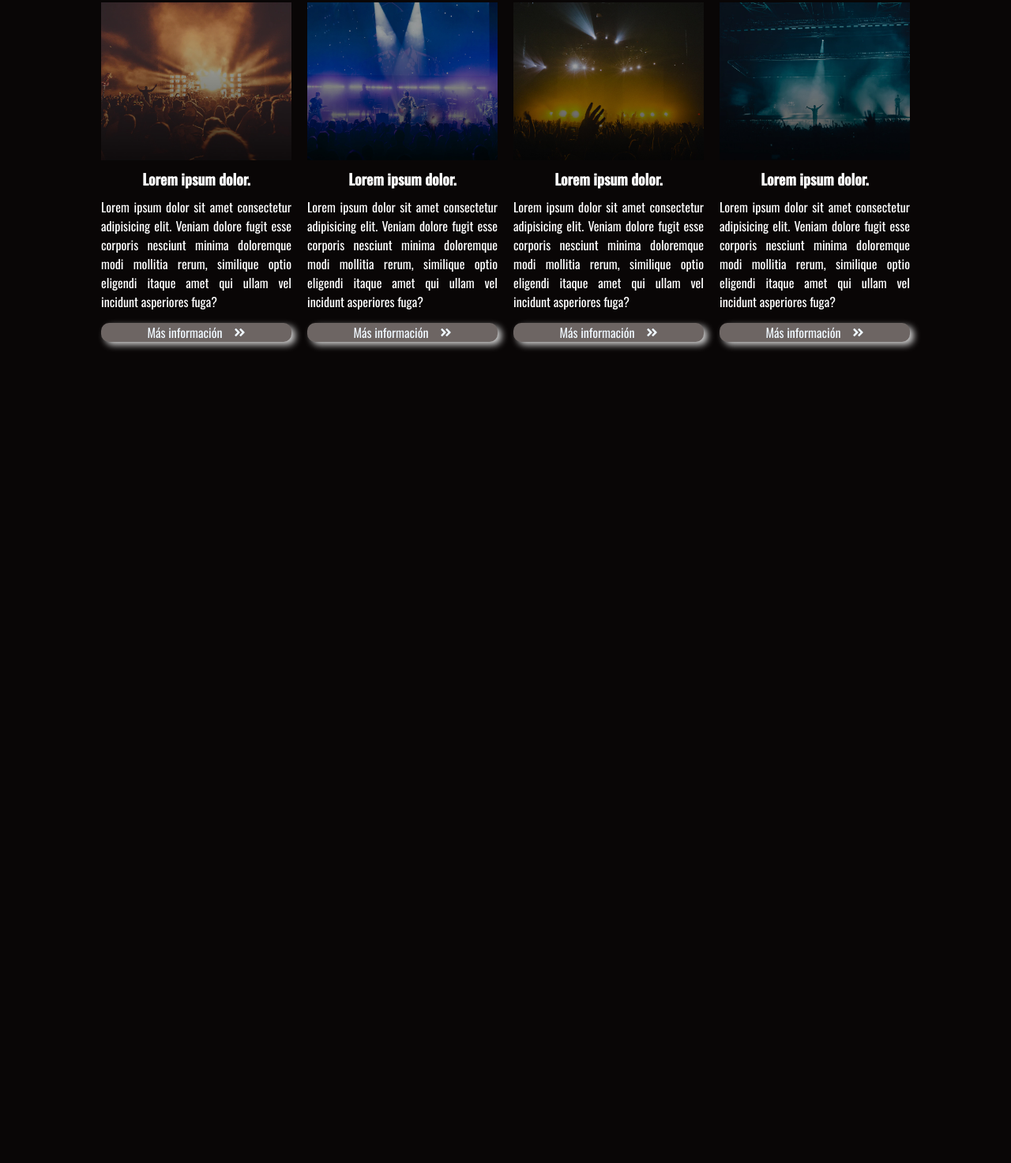
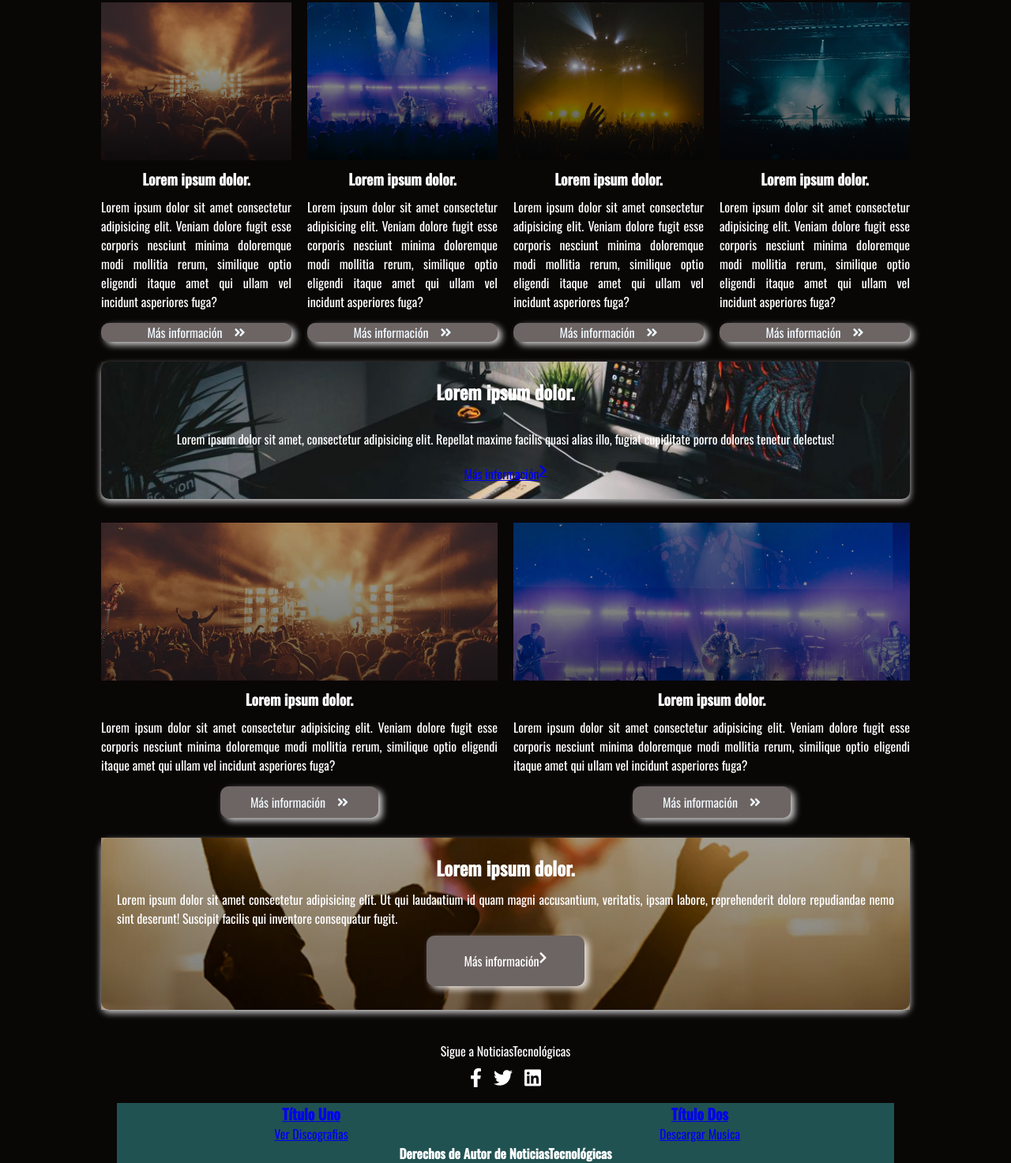
Before and after one commit to JoshRojasC/Proyecto-NoticiasTecnologicas, a plain HTML site: page Index.html in a window 1280 px wide. Shown: the part 442-1915 px from the top of the page at 79% size. Before the commit the page ends 890 px from the top, so only its background shows below. Drawn offline with nearby package versions, Linux system fonts and the light colour scheme.

Commit message:
Feat: Entregable 2

```diff
--- a/CSS/Styles.css
+++ b/CSS/Styles.css
@@ -72,7 +72,8 @@ html {
 }
 
 
-.cabecera {
+.cabecera,
+banner-tarjetas-uno {
     display: grid;
     gap: 20px;
     width: 100%;
@@ -185,6 +186,173 @@ p {
 
 }
 
+.banner-tarjetas-uno {
+    display: grid;
+    gap: 20px;
+    width: 100%;
+    /* Nuevo estilo para el ancho del contenedor */
+    margin: 0 auto;
+    /* Centra el contenedor horizontalmente */
+    margin-top: 10px;
+    margin-bottom: 10px;
+    padding: 20px;
+    border-radius: 10px;
+    box-shadow: 0 4px 8px rgba(255, 255, 255, 0.8);
+    position: relative;
+}
+
+.imagen_central {
+    position: absolute;
+    top: 0;
+    left: 0;
+    width: 100%;
+    height: 100%;
+    /* esto es para cubrir el contenedor */
+    object-fit: cover;
+    /* esto es para cubrir que la imagen quede por detras del contenido */
+    z-index: -1;
+}
+
+.banner-tarjetas-uno h2,
+p,
+a {
+    display: flex;
+    justify-content: center;
+    text-align: justify;
+}
+
+.tarjetas-noticias_central {
+    display: grid;
+    grid-template-columns: repeat(2, 1fr);
+    justify-content: end;
+    width: 100%;
+    margin-top: 30px;
+    margin-right: 15px;
+    gap: 20px;
+}
+
+.imagen_targetas_central {
+    display: flex;
+    justify-content: space-between;
+    width: 100%;
+    height: 200px;
+    position: relative;
+    object-fit: cover;
+}
+
+.tarjetas-noticias_central a {
+    display: flex;
+    align-content: center;
+}
+
+
+.banner-tarjetas-dos {
+    display: grid;
+    gap: 20px;
+    width: 100%;
+    /* Nuevo estilo para el ancho del contenedor */
+    margin: 0 auto;
+    /* Centra el contenedor horizontalmente */
+    margin-top: 10px;
+    margin-bottom: 10px;
+    padding: 20px;
+    border-radius: 10px;
+    box-shadow: 0 4px 8px rgba(255, 255, 255, 0.8);
+    position: relative;
+}
+
+.imagen_baner2 {
+    position: absolute;
+    top: 0;
+    left: 0;
+    width: 100%;
+    height: 100%;
+    /* esto es para cubrir el contenedor */
+    object-fit: cover;
+    /* esto es para cubrir que la imagen quede por detras del contenido */
+    z-index: -1;
+
+}
+
+.banner-tarjetas-dos h2,
+p,
+a {
+    display: flex;
+    justify-content: center;
+    text-align: justify;
+
+}
+
+.boton-tagetas-doble {
+    height: 10px;
+    width: 200px;
+    margin: 0 auto;
+    margin-top: 10px;
+    margin-bottom: 10px;
+    text-decoration: none;
+    color: #ffffff;
+    padding: 20px;
+    background-color: #6D6563;
+    border-radius: 10px;
+    box-shadow: 5px 4px 8px rgba(255, 255, 255, 0.8);
+}
+
+.boton_targetas2 {
+    margin: 0 auto;
+    width: 200px;
+    margin-top: 10px;
+    margin-bottom: 10px;
+    text-decoration: none;
+    color: #ffffff;
+    padding: 20px;
+    background-color: #6D6563;
+    border-radius: 10px;
+    box-shadow: 5px 4px 8px rgba(255, 255, 255, 0.8);
+}
+
+.social {
+    display: flex;
+    flex-direction: column;
+    align-items: center;
+    text-align: center;
+    padding: 20px;
+
+}
+
+.social__enlaces {
+    display: flex;
+    justify-content: center;
+    gap: 15px;
+    margin-top: 10px;
+}
+
+.social__enlaces a {
+    color: white;
+    font-size: 24px;
+    text-decoration: none;
+}
+
+.enlaces-pie{
+    background-color:rgb(33, 82, 82);
+}
+
+
+.enlaces-pie__contenedor{
+    display: grid;
+    grid-template-columns: repeat(2, 1fr);
+}
+
+.enlaces-pie__lista li{
+    list-style: none;
+}
+
+
+.pie{
+display: flex;
+justify-content: center;
+font-size: 14px;
+}
+
 @media screen and (min-width: 769px) {
 
     /* Ocultar el botón de menú en pantallas grandes */
--- a/Index.html
+++ b/Index.html
@@ -90,24 +90,85 @@
         </div>
     </div>
 
-    <!-- Aque voy a agregar el JS para que cuando se haga click en el menu el vibre el logo -->
-    <script>
-        document.addEventListener("DOMContentLoaded", function () {
-            const links = document.querySelectorAll('.link');
-            const logo = document.getElementById('logo');
+<!-- Entregable 2 5 de julio-->
+    <!-- Banner de Tarjetas 1-->
+     <main>
 
-            links.forEach(link => {
-                link.addEventListener('click', function () {
-                    logo.classList.add('vibrate');
+    <div class="banner-tarjetas-uno">
+          <img src="Assets/tech-red.jpg" class="imagen_central" alt="">
+          <h2>Lorem ipsum dolor.</h2>
+          <p>Lorem ipsum dolor sit amet, consectetur adipisicing elit. Repellat maxime facilis quasi alias illo, fugiat cupiditate porro dolores tenetur delectus!</p>
+          <a href="#" class="boton_baner1">Más información <i class="fas fa-chevron-right"></i></a>
+      </div>
 
-                    // Remover la clase de vibración después de 0.6 segundos (3 ciclos de vibración)
-                    setTimeout(() => {
-                        logo.classList.remove('vibrate');
-                    }, 600);
-                });
-            });
-        });
-    </script>
+
+      <!-- TARJETAS DE NOTICIAS -->
+      <div class="tarjetas-noticias_central">
+        <div class="tarjetas-noticias__tarjeta">
+<img src="Assets/news1.jpg" class="imagen_targetas_central" alt="concierto">
+          <h3>Lorem ipsum dolor.</h3>
+          <p>Lorem ipsum dolor sit amet consectetur adipisicing elit. Veniam dolore fugit esse corporis nesciunt minima doloremque modi mollitia rerum, similique optio eligendi itaque amet qui ullam vel incidunt asperiores fuga?</p>
+          <a class="boton-tagetas-doble" href="#">Más información <i class="fas fa-angle-double-right"></i></a>
+        </div>
+        <div class="tarjetas-noticias__tarjeta">
+      <img src="Assets/news2.jpg" class="imagen_targetas_central" alt="concierto country">
+          <h3>Lorem ipsum dolor.</h3>
+          <p>Lorem ipsum dolor sit amet consectetur adipisicing elit. Veniam dolore fugit esse corporis nesciunt minima doloremque modi mollitia rerum, similique optio eligendi itaque amet qui ullam vel incidunt asperiores fuga?</p>
+          <a class="boton-tagetas-doble" href="#">Más información <i class="fas fa-angle-double-right"></i></a>
+        </div>
+      </div>
+
+      <!-- Banner de Tarjetas 2-->
+      <section class="banner-tarjetas-dos">
+        <div class="banner-tarjetas-dos__contenido">
+          <img src="Assets/Image-five.jpg" class="imagen_baner2" alt="">
+          <h2>Lorem ipsum dolor.</h2>
+          <p>Lorem ipsum dolor sit amet consectetur adipisicing elit. Ut qui laudantium id quam magni accusantium, veritatis, ipsam labore, reprehenderit dolore repudiandae nemo sint deserunt! Suscipit facilis qui inventore consequatur fugit.</p>
+          <a href="#" class="boton_targetas2">Más información <i class="fas fa-chevron-right"></i></a>
+        </div>
+      </section>
+
+      <!-- Seguir -->
+      <section class="social">
+        <p>Sigue a NoticiasTecnológicas</p>
+        <div class="social__enlaces">
+          <a href="https://facebook.com"><i class="fab fa-facebook-f"></i></a>
+          <a href="https://x.com"><i class="fab fa-twitter"></i></a>
+          <a href="https://in.com"><i class="fab fa-linkedin"></i></a>
+         <!-- Aqui va el resto de los iconos-->
+
+        </div>
+      </section>
+    </div>
+  </main>
+    <!-- Enlaces de Pie de Página -->
+<div class="contenedor">
+    <div class="enlaces-pie">
+      <div class="enlaces-pie__contenedor">
+        <ul class="enlaces-pie__lista">
+          <li><a href="#"><h3>Título Uno</h3></a></li>
+          <li><a href="#">Ver Discografias </a></li>
+        </ul>
+        <ul class="enlaces-pie__lista">
+          <li><a href="#"><h3>Título Dos</h3></a></li>
+          <li><a href="#">Descargar Musica </a></li>
+        </ul>
+      </div>
+
+      <!-- Pie de Página -->
+      <footer class="pie">
+        <h3>Derechos de Autor de NoticiasTecnológicas</h3>
+      </footer>
+    </div>
+      </div>
+
+  </body>
+
+  </html>
+
+
+
+<script src="JS/Variables.js"></script>
 </body>
 
 </html>
--- /dev/null
+++ b/JS/Variables.js
@@ -0,0 +1,16 @@
+// <!-- Aque voy a agregar el JS para que cuando se haga click en el menu el vibre el logo -->
+    document.addEventListener("DOMContentLoaded", function () {
+        const links = document.querySelectorAll('.link');
+    const logo = document.getElementById('logo');
+
+        links.forEach(link => {
+        link.addEventListener('click', function () {
+            logo.classList.add('vibrate');
+
+            // Remover la clase de vibración después de 0.6 segundos (3 ciclos de vibración)
+            setTimeout(() => {
+                logo.classList.remove('vibrate');
+            }, 600);
+        });
+        });
+    });
```
